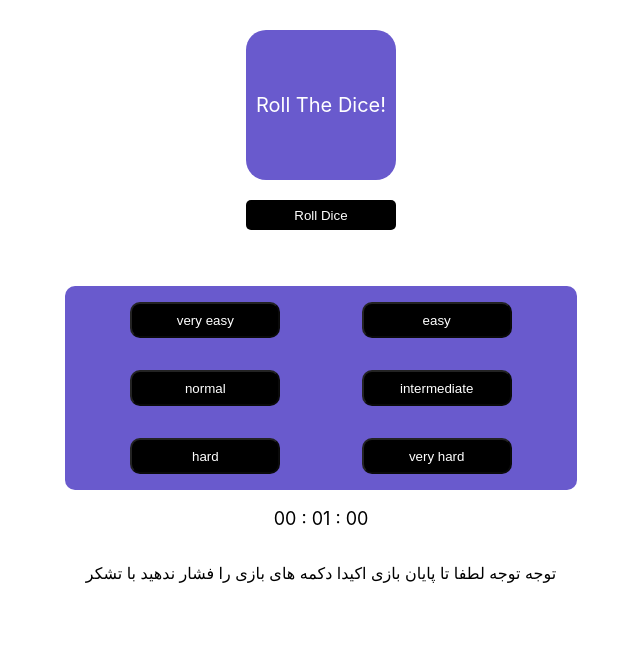
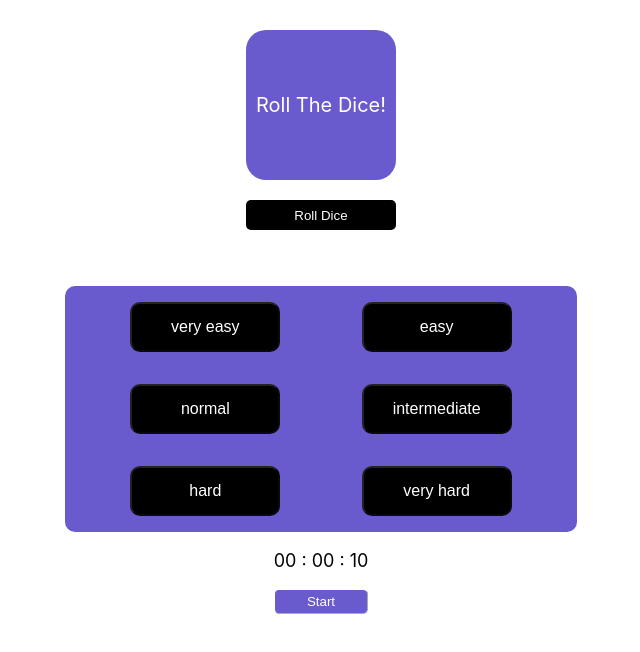
Before and after one commit to Kingsmanam/pantomime, a React (Create React App) app: page / in a window 1280 px wide. Shown: the top 652 px of the page, without its empty margins (319-959 px from the left). Built offline with nearby package versions, Linux system fonts and the light colour scheme.

Commit message:
Timer Improved

```diff
--- a/src/App.css
+++ b/src/App.css
@@ -23,14 +23,14 @@
   display: flex;
   align-items: center;
   justify-content: center;
-  background-color: #695acd;
   padding: 1rem 2rem;
   margin: 1rem;
   color: #fff;
   border-radius: 10px;
   cursor: pointer;
-  height: 30px;
+  height: 50px;
   width: 150px;
+  font-size: medium;
 }
 
 .Rollcontainer {
@@ -63,7 +63,10 @@
   cursor: pointer;
 }
 .timer {
+  display: flex;
   font-size: large;
+  flex-direction: column;
+
 }
 .wordcontainer {
   display: flex;
@@ -97,3 +100,15 @@
     transform: translateY(0);
   }
 }
+.timer > button {
+  display: flex;
+  background-color: #695acd;
+  color: #fff;
+  justify-content: center;
+  border-radius: 5px;
+  height: 25px;
+  align-items: center;
+  border-width: thin;
+  border-color: white;
+  cursor: pointer;
+}
--- a/src/App.js
+++ b/src/App.js
@@ -3,21 +3,13 @@ import { useEffect, useState } from "react";
 import "./App.css";
 
 function App() {
-  const [second, setSecond] = useState(0);
-  const [minute, setMinute] = useState(1);
+  const [second, setSecond] = useState(10);
+  const [minute, setMinute] = useState(0);
   const [hour, setHour] = useState(0);
-  const [text, setText] = useState("");
+  const [text, setText] = useState(null);
   const numbers = [1, 2, 3, 4, 5, 6];
-  const [showDice, setShowDice] = useState();
-
-  const handleRoll = () => {
-    const random = Math.floor(Math.random() * numbers.length + 1);
-    setShowDice(random);
-    console.log(showDice);
-    setMinute(1);
-    setSecond(0);
-    clearTimeout(startTimer);
-  };
+  const [showDice, setShowDice] = useState(null);
+  const [showstop, setShowstop] = useState(false);
 
   const items = [
     "very easy",
@@ -37,19 +29,25 @@ function App() {
     ["g", "h", "i"],
   ];
 
+  const handleRoll = () => {
+    const random = Math.floor(Math.random() * numbers.length + 1);
+    setShowDice(random);
+    setText(null)
+  };
+
   const handleClick = (i) => {
     const random = Math.floor(Math.random() * pantomime[i].length);
     setText(pantomime[i][random]);
-    startTimer();
+
     setTimeout(() => {
       setShowDice(0);
-    }, 300);
+    }, 1500);
   };
 
   const startTimer = () => {
     setTimeout(() => {
       if (second > 0) {
-        setSecond(second - 1);
+        setSecond((prevsecond) => prevsecond - 1);
       } else if (second == 0 && minute > 0) {
         setMinute(minute - 1);
         setSecond(59);
@@ -59,6 +57,8 @@ function App() {
         setSecond(59);
       } else {
         clearTimeout(startTimer);
+        setText(null);
+        setSecond(10);
       }
     }, 1000);
   };
@@ -74,17 +74,17 @@ function App() {
       <div className="Rollcontainer">
         <div className="dice">
           {showDice === 1 ? (
-            <i className="fas fa-dice-one"></i>
+            <i class="fas fa-dice-one"></i>
           ) : showDice === 2 ? (
-            <i className="fas fa-dice-two"></i>
+            <i class="fas fa-dice-two"></i>
           ) : showDice === 3 ? (
-            <i className="fas fa-dice-three"></i>
+            <i class="fas fa-dice-three"></i>
           ) : showDice === 4 ? (
-            <i className="fas fa-dice-four"></i>
+            <i class="fas fa-dice-four"></i>
           ) : showDice === 5 ? (
-            <i className="fas fa-dice-five"></i>
+            <i class="fas fa-dice-five"></i>
           ) : showDice === 6 ? (
-            <i className="fas fa-dice-six"></i>
+            <i class="fas fa-dice-six"></i>
           ) : (
             <p>Roll The Dice!</p>
           )}
@@ -100,9 +100,7 @@ function App() {
         {items.map((item, i) => {
           return (
             <button
-              style={{
-                backgroundColor: showDice == i + 1 ? "red" : "black",
-              }}
+              style={{ backgroundColor: showDice == i + 1 ? "red" : "black" }}
               className="item"
               onClick={() => handleClick(i)}
               disabled={showDice == i + 1 ? false : true}
@@ -119,10 +117,24 @@ function App() {
           {minute < 10 ? `0${minute}` : `${minute}`} :{" "}
           {second < 10 ? `0${second}` : `${second}`}
         </p>
+        <button
+          onClick={() => {
+            startTimer();
+            setShowstop(true);
+            console.log('showstop =>',showstop);
+            console.log('text =>',text);
+          }}
+          disabled={text == null ? true : false}
+        >
+          { !showstop
+            ? "Start"
+            : text == null
+            ? "Start"
+            : second == 10
+            ? "Start"
+            : "Stop"}
+        </button>
       </div>
-      <p>
-        توجه توجه لطفا تا پایان بازی اکیدا دکمه های بازی را فشار ندهید با تشکر
-      </p>
     </div>
   );
 }
```
